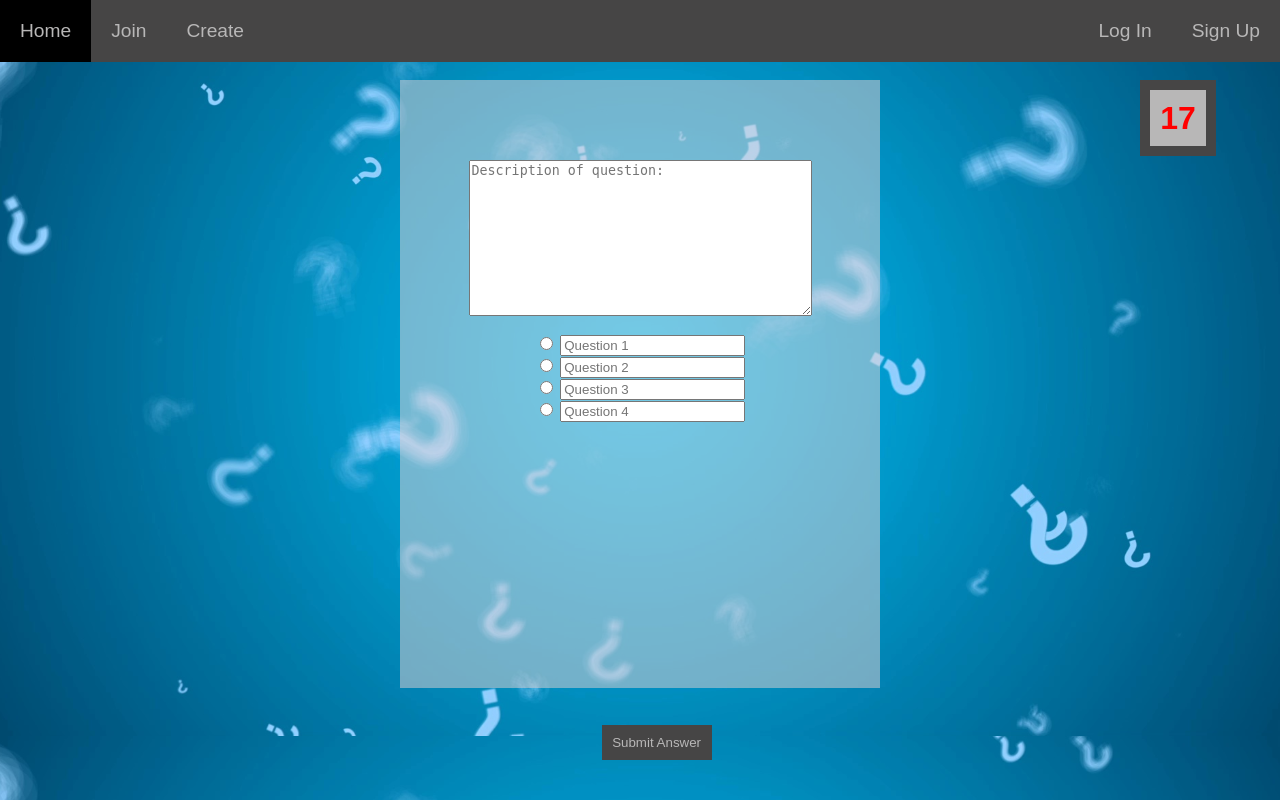
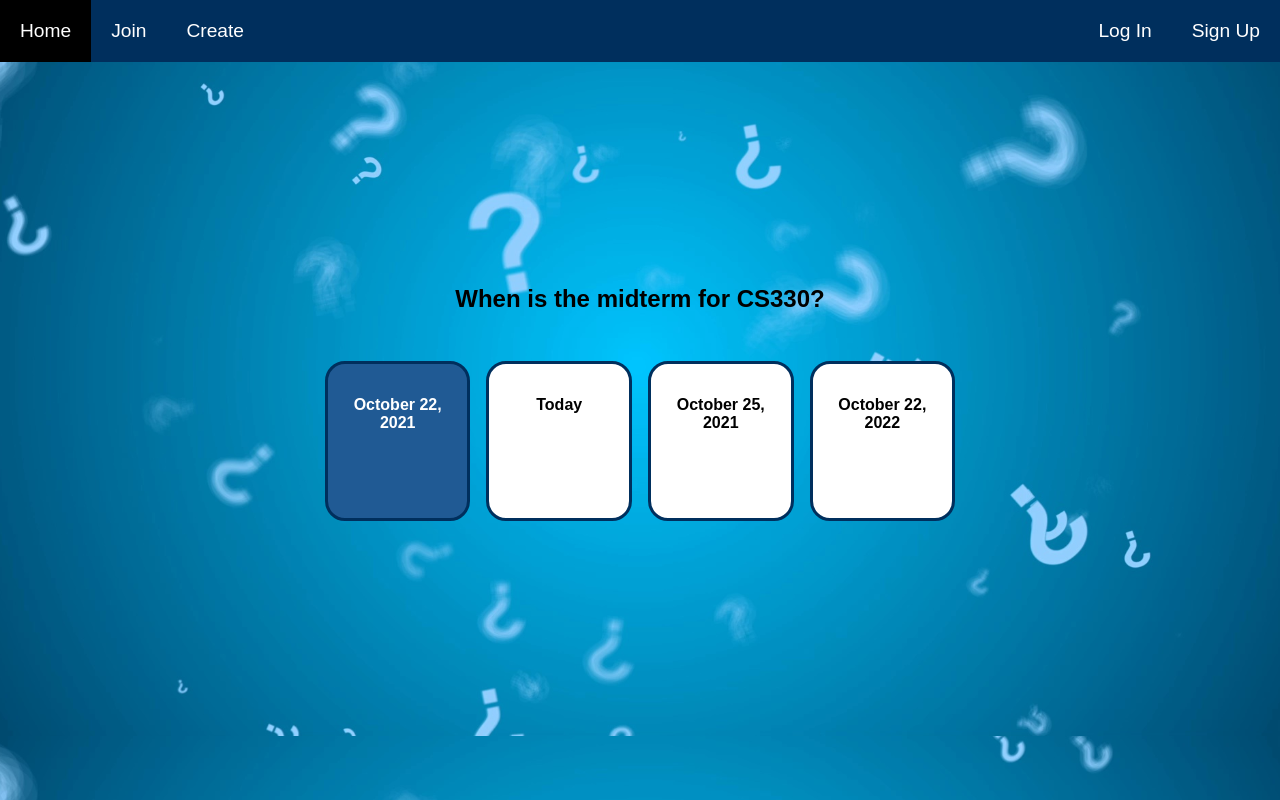
Before and after one commit to milesHerrick/quiz-project, a PHP site: page /questions.html in a window 1280 px wide. Run offline with PHP 8.4, Linux system fonts and the light colour scheme.

Commit message:
a lil update
a lil update

```diff
--- a/global.css
+++ b/global.css
@@ -1,7 +1,11 @@
+*{
+	#color: white !important;
+}
+
 body{
     font-family: Arial, Helvetica, sans-serif;
     /*background-color: rgb(184, 183, 183);*/
-    background-image: url('quiz.jpg');
+    background-image: url('../assets/quiz.jpg');
     background-position: center;
     background-size: cover;
 }
@@ -10,7 +14,7 @@ body{
     width: 100%;
     top: 0%;
     left: 0%;
-    background-color: rgb(70, 69, 69);
+    background-color: #002f5d;
     padding: 0;
     margin: 0;
     list-style-type: none;
@@ -20,14 +24,14 @@ body{
     width: 50%;
     top: 0%;
     right: 0%;
-    background-color: rgb(70, 69, 69);
+    background-color: #002f5d;
     padding: 0;
     margin: 0;
     list-style-type: none;
 }
 li a{
     display: block;
-    color: rgb(184, 183, 183);
+    color: #FFFFFF;
     padding: 20px 20px 20px 20px;
     text-align: center;
     text-decoration: none;
--- a/join.html
+++ b/join.html
@@ -2,7 +2,6 @@
 <html>
 <head>
 <meta name="viewport" content="width=device-width, initial-scale=1">
-<title>Join</title>
 <link rel="stylesheet" href="join.css">
 <link rel="stylesheet" href="global.css">
 </head>
@@ -22,8 +21,8 @@
 
 <div class = flexbox>
   <div id = container>
-  <h2>Enter Quiz Code</h2>
-
+	<h2>Join Quiz</h2>
+	<h3>Please enter the code for the quiz you want to join and click submit</h3>
 	<form action="questions.html">
 	<div id = textbox>
 		<input type = "text" id = "code" name = "code" placeholder = "Example: 2XFG5">
--- a/login.html
+++ b/login.html
@@ -29,7 +29,7 @@
                 <label for="password">Password:</label><br>
                 <input type="text" id="password" class="password" name="password"><br>
                 <a href="signup.html">Create Account?</a><br>
-                <input type="submit" value="Sign Up">
+                <input type="submit" value="Sign In">
             </form>
         </div>
 
--- a/questions.css
+++ b/questions.css
@@ -1,111 +1,75 @@
 .container{
-    position:absolute;
-    top: 10vh;
-    background-color: rgba(230, 212, 212, 0.5);
     display: flex;
     align-items: center;
     flex-direction: column;
-    height: 76vh;
-    width: 60vh;
-}
-.flexbox{
-    height:90vh;
-    display: flex;
+    justify-content: center;
+    overflow-y: auto;
     flex-direction: column;
-    align-items: center;
-    justify-content: center;
-
-  }
-
-p{
-    font-size: 2em;
-    font-family: Arial, Helvetica, sans-serif;
-    color:rgb(70, 69, 69);
+    position: relative;
+    height: 90vh;
 }
 
-#addCheck{
-    padding: 10px;
-    background-color: rgb(70, 69, 69);
-    color: rgb(184, 183, 183);
-    border: 0;
-    position: fixed;
-    bottom: 7%;
-    left: 45%;
-    width: 110px;
-    font-family: Arial, Helvetica, sans-serif;
-}
-
-.addNew{
-    display: flex;
-    flex-direction: column;
-    align-items: center;
-    justify-content: center;
-}
-
-.initial{
-    padding-top: 20%;
-    border-collapse: collapse;
-    height: 60vh;
-    width:50vh;
-    overflow-y: scroll;
+.prompt {
+    text-align: center;
+	padding: 20px;
+    min-height: 0%;
 
 }
 
-input[type=submit]{
-    padding: 10px;
-    background-color: rgb(70, 69, 69);
-    color: rgb(184, 183, 183);
-    border: 0;
-    position: fixed;
-    bottom: 5%;
-    left: 47%;
-    width: 110px;
-    font-family: Arial, Helvetica, sans-serif;
+.answers{
+    top: 20%;
+    padding: 0;
+    border-collapse: collapse;
+    height: 60vh;
+
+}
+body{
+    background-position: center;
 }
 
-#addCheck:hover{
-    background-color: black;
+#option-buttons {
+    padding: 0 30px 0;
+    display: flex;
+    flex-flow: row;
+    flex-wrap: wrap;
+    justify-content: space-around;
+	width: 50%;
 }
 
-input[type=submit]:hover{
-    background-color: black;
+.button {
+    padding: 10px;
 }
 
-form{
-    font-family: Arial, Helvetica, sans-serif;
+
+section {
+  display: flex;
+  flex-flow: row wrap;
+}
+section > div {
+  flex: 1;
+  padding: 0.5rem;
+
+}
+input[type="radio"] {
+  display: none;
+}
+label {
+  height: 100%;
+  display: block;
+  background: white;
+  border: 3px solid #002f5d;
+  border-radius: 20px;
+  padding: 1rem;
+  margin-bottom: 1rem;
+  #margin: 1rem;
+  text-align: center;
+  position: relative;
+}
+input[type="radio"]:checked + label {
+  background: #205a94;
+  color: hsla(215, 0%, 100%, 1);
 }
 
-p{
-    font-size: 1.25em;
-    font-weight: bold;
+p {
+  font-weight: 900;
 }
-input[type=radio]{
-    font-size: 2em;
-    font-family: Arial, Helvetica, sans-serif;
-    color:rgb(70, 69, 69);
-
-}
-.questions{
-    display: flex;
-    flex-direction: column;
-    align-items: center;
-    justify-content: center;
-}
-
-.timerdisplay{
-    display: flex;
-    align-items: center;
-    justify-content: center;
-    position: absolute;
-    top: 10%;
-    right: 5%;
-    background-color: rgb(184, 183, 183);
-    border: 10px solid rgb(70, 69, 69);
-    width: 7vh;
-    height: 7vh;
-}
-.num{
-    color: red;
-    font-weight: bold;
-    font-size: xx-large;
-}
--- a/questions.html
+++ b/questions.html
@@ -10,51 +10,38 @@
 </head>
 <body>
 
-
-    <div class="flexbox">
-        <div class="timerdisplay">
-            <p class="num">17</p>
+    <div class="container">
+		<div class="prompt">
+			<h2> When is the midterm for CS330? </h2>
 		</div>
-        <div class="container"> <!--Multiple choice or select multiple, enter question, enter answers (4), add another question (submit button at the end will submit everything in the form)-->
-
-            <form>
-                <div class="initial">
-
-                    <div class = questions>
-
-
-                        <textarea id="description" name="description" rows="10" cols="40" placeholder="Description of question:"></textarea><br>
-
-                        <div class = question>
-                            <input type="radio" id="multchoice" name="answers" value="question1">
-                            <input type="text" name="answers" placeholder="Question 1"/>
+        <section>
+			<div>
+				<input type="radio" id="control_01" name="select" value="1" checked>
+				<label for="control_01">
+					<p>October 22, 2021</p>
+				</label>
+			</div>
+			<div>
+				<input type="radio" id="control_02" name="select" value="2">
+				<label for="control_02">
+					<p>Today</p>
+				</label>
+			</div>
+			<div>
+				<input type="radio" id="control_03" name="select" value="3">
+				<label for="control_03">
+					<p>October 25, 2021</p>
+				</label>
 			</div>
 
-                        <div class = question>
-                            <input type="radio" id="selectmult" name="answers" value="question2">
-                            <input type="text" name="answers" placeholder="Question 2"/>
+			<div>
+				<input type="radio" id="control_04" name="select" value="4">
+				<label for="control_04">
+					<p>October 22, 2022</p>
+				</label>
 			</div>
-
-                        <div class = question>
-                            <input type="radio" id="multchoice" name="answers" value="question3">
-                            <input type="text" name="answers" placeholder="Question 3"/>
+		</section>
     </div>
-
-                        <div class = question>
-                            <input type="radio" id="selectmult" name="answers" value="question4">
-                            <input type="text" name="answers" placeholder="Question 4"/>
-                        </div>
-
-
-                    </div>
-
-                    <div id="addNew" class="addNew"></div>
-                </div>
-
-                </div>
-            <input type="submit" value="Submit Answer">
-            </form>
-
     <div>
         <ul class="navleft">
             <li><a href="home.html">Home</a></li>
@@ -66,6 +53,5 @@
             <li><a href="Login.html">Log In</a></li>
         </ul>
     </div>
-    </div>
 </body>
 </html>
--- a/signup.html
+++ b/signup.html
@@ -4,7 +4,7 @@
     <meta charset="UTF-8">
     <meta http-equiv="X-UA-Compatible" content="IE=edge">
     <meta name="viewport" content="width=device-width, initial-scale=1.0">
-    <title>Sign Up</title>
+    <title>Document</title>
     <link rel="stylesheet" href="signup.css">
     <link rel="stylesheet" href="global.css">
 </head>
```
Also changed, not shown: create.css (+12 -45 lines), create.html (+15 -42 lines), home.css (+24 -28 lines), home.html (+8 -4 lines), join.css (+13 -9 lines), login.css (+9 -11 lines), signup.css (+1 -11 lines). Lines whose indentation alone changed are shown as unchanged.
